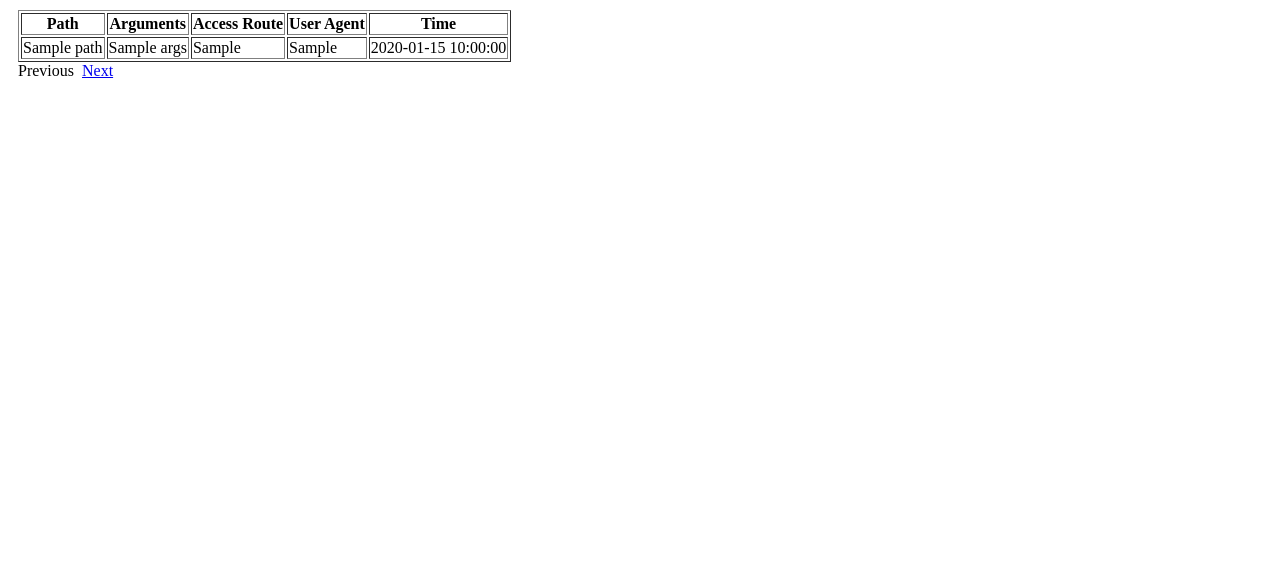
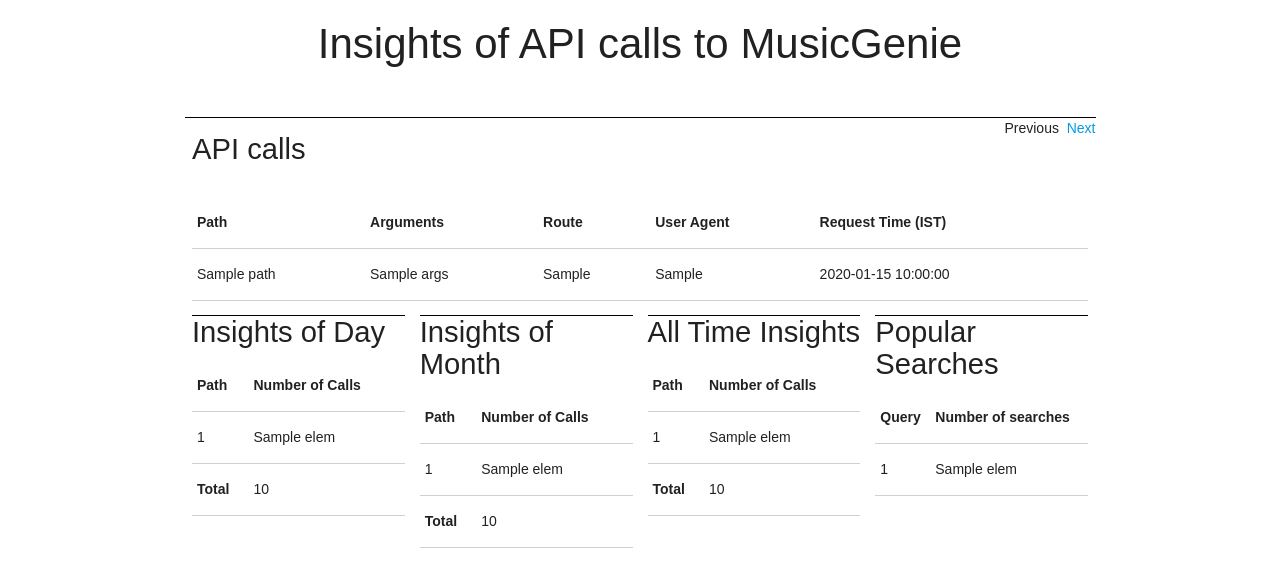
Before and after one commit to anyaudio/anyaudio-server, a Flask app: template ymp3/templates/log_page.html in a window 1280 px wide. Shown: the top 587 px of the page. Run offline with Flask 2, Linux system fonts and the light colour scheme; the template is opened without the code that fills it: most values are stand-ins (such as "Sample title", 1, 10 or a date in 2020); some libraries are stand-ins or nearby versions.

Commit message:
Log improvements (#78)
* Made logs more detailed and added css

* Spell corrections

* Changed log timezone to IST

* Added all time insights

* Added sum view in log

```diff
--- a/ymp3/templates/log_page.html
+++ b/ymp3/templates/log_page.html
@@ -3,18 +3,38 @@
 <head>
     <meta charset="UTF-8">
     <title>API calls made to server</title>
+  <link rel="stylesheet" type="text/css" href="https://maxcdn.bootstrapcdn.com/font-awesome/4.6.3/css/font-awesome.min.css">
+  <link rel="stylesheet" href="https://cdnjs.cloudflare.com/ajax/libs/materialize/0.97.7/css/materialize.min.css">
+  <link rel="stylesheet" type="text/css" href="../static/css/style.css">
 </head>
 <body>
 
-    <div style="margin: 10px">
-        <table border="1">
+    <div class="container">
+
+        <h1 class="center-align" style="margin-bottom: 50px;">Insights of API calls to MusicGenie</h1>
+        <div class="row" style="border-top: 1px black solid;">
+            <div class="col s6 m4 l4">
+                <h3>API calls</h3>
+            </div>
+            <div class="pull-right">
+                {% if prev_link %}
+                    <a href="{{ prev_link }}">Previous&nbsp;</a>
+                {% else %}
+                    Previous&nbsp;
+                {% endif %}
+                <a href="{{ next_link }}">Next</a>
+            </div>
+        </div>
+
+        <table class="bordered responsive-table">
             <thead>
                 <th>Path</th>
                 <th>Arguments</th>
-                <th>Access Route</th>
+                <th>Route</th>
                 <th>User Agent</th>
-                <th>Time</th>
+                <th>Request Time (IST)</th>
             </thead>
+            <tbody>
             {% for row in logs %}
                 <tr>
                     <td>{{ row['path'] }}</td>
@@ -24,13 +44,91 @@
                     <td>{{ row['request_time'] }}</td>
                 </tr>
             {% endfor %}
+            </tbody>
         </table>
-        {% if prev_link %}
-            <a href="{{ prev_link }}">Previous&nbsp;</a>
-        {% else %}
-            Previous&nbsp;
-        {% endif %}
-        <a href="{{ next_link }}">Next</a>
+
+        <div class="row">
+            <div class="col s6 l3 m3">
+                <h3 style="border-top: 1px black solid;">Insights of Day</h3>
+                <table class="bordered table-responsive">
+                    <thead>
+                        <th>Path</th>
+                        <th>Number of Calls</th>
+                    </thead>
+                    <tbody>
+                        {% for elem in day_path %}
+                        <tr>
+                            <td>{{ elem[0] }}</td>
+                            <td>{{ elem[1] }}</td>
+                        </tr>
+                        {% endfor %}
+                        <tr>
+                            <td><b>Total</b></td>
+                            <td>{{ day_sum }}</td>
+                        </tr>
+                    </tbody>
+                </table>
+            </div>
+            <div class="col s6 l3 m3">
+                <h3 style="border-top: 1px black solid;">Insights of Month</h3>
+                <table class="bordered table-responsive">
+                    <thead>
+                        <th>Path</th>
+                        <th>Number of Calls</th>
+                    </thead>
+                    <tbody>
+                        {% for elem in month_path %}
+                        <tr>
+                            <td>{{ elem[0] }}</td>
+                            <td>{{ elem[1] }}</td>
+                        </tr>
+                        {% endfor %}
+                        <tr>
+                            <td><b>Total</b></td>
+                            <td>{{ month_sum }}</td>
+                        </tr>
+                    </tbody>
+                </table>
+            </div>
+            <div class="col s6 l3 m3">
+                <h3 style="border-top: 1px black solid;">All Time Insights</h3>
+                <table class="bordered table-responsive">
+                    <thead>
+                        <th>Path</th>
+                        <th>Number of Calls</th>
+                    </thead>
+                    <tbody>
+                        {% for elem in all_path %}
+                        <tr>
+                            <td>{{ elem[0] }}</td>
+                            <td>{{ elem[1] }}</td>
+                        </tr>
+                        {% endfor %}
+                        <tr>
+                            <td><b>Total</b></td>
+                            <td>{{ all_sum }}</td>
+                        </tr>
+                    </tbody>
+                </table>
+            </div>
+            <div class="col s6 l3 m3">
+                <h3 style="border-top: 1px black solid;">Popular Searches</h3>
+                <table class="bordered table-responsive">
+                    <thead>
+                        <th>Query</th>
+                        <th>Number of searches</th>
+                    </thead>
+                    <tbody>
+                        {% for elem in popular_queries %}
+                        <tr>
+                            <td>{{ elem[0] }}</td>
+                            <td>{{ elem[1] }}</td>
+                        </tr>
+                        {% endfor %}
+                    </tbody>
+                </table>
+            </div>
+        </div>
     </div>
 </body>
 </html>
--- a/ymp3/views.py
+++ b/ymp3/views.py
@@ -254,7 +254,7 @@
     except Exception:
         number = 0
 
-    resultset = get_api_log(number, offset)
+    result = get_api_log(number, offset)
 
     if offset - number < 0:
         prev_link = None
@@ -271,9 +271,20 @@
         offset + number
     )
 
+    day_path = result['day_path']
+    day_sum = sum([x[1] for x in day_path])
+
+    month_path = result['month_path']
+    month_sum = sum([x[1] for x in month_path])
+
+    all_path = result['all_path']
+    all_sum = sum([x[1] for x in all_path])
+
     return render_template(
-        '/log_page.html', logs=resultset, number=number, offset=offset,
-        prev_link=prev_link, next_link=next_link
+        '/log_page.html', logs=result['logs'], number=number, offset=offset, prev_link=prev_link, next_link=next_link,
+        day_path=day_path, day_sum=day_sum, month_path=month_path, month_sum=month_sum, all_path=result['all_path'],
+        all_sum=all_sum, popular_queries=result['popular_query']
+
     )
 
 
```
Also changed, not shown: ymp3/helpers/database.py (+46 -12 lines). Lines whose indentation alone changed are shown as unchanged.
